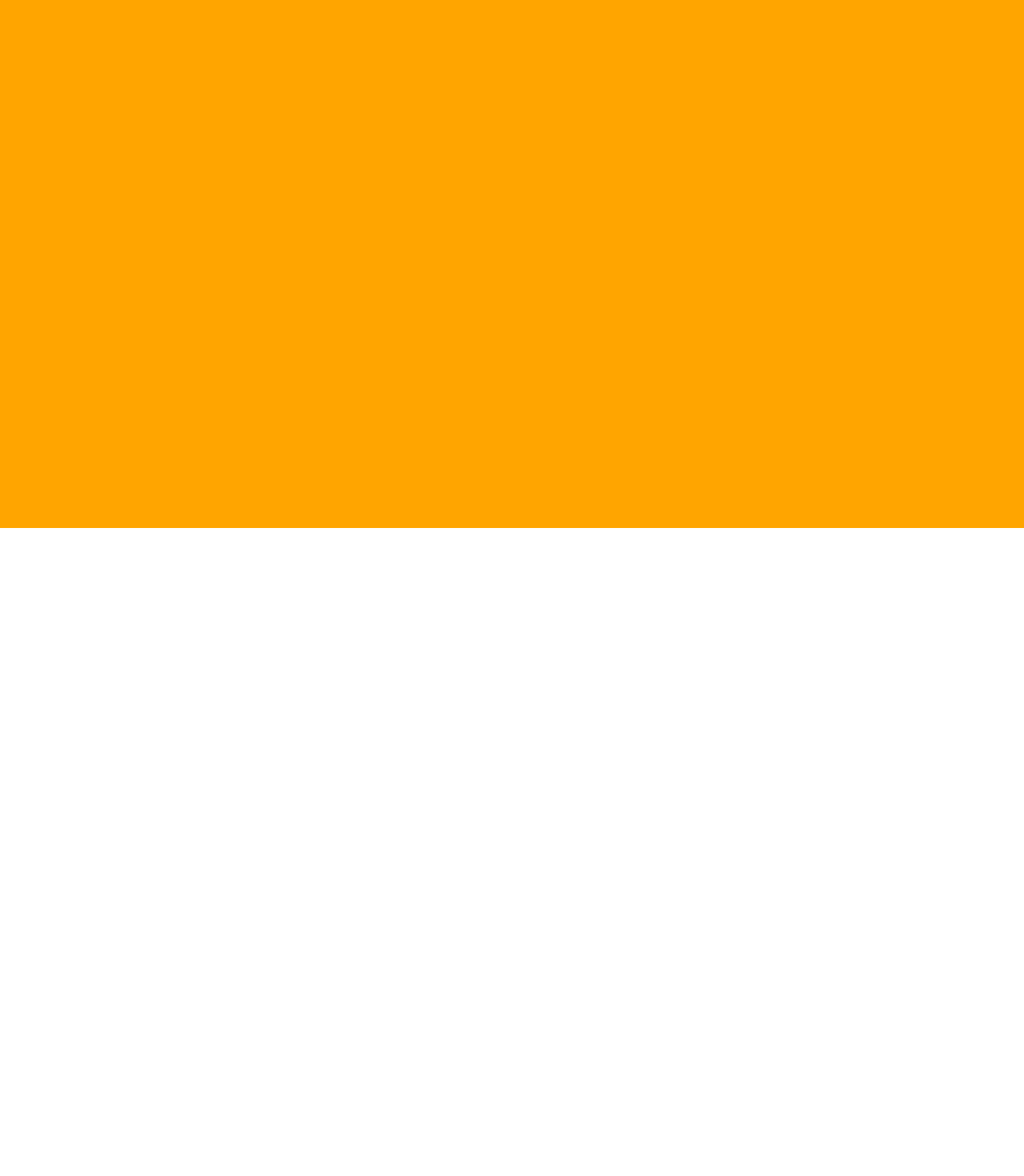
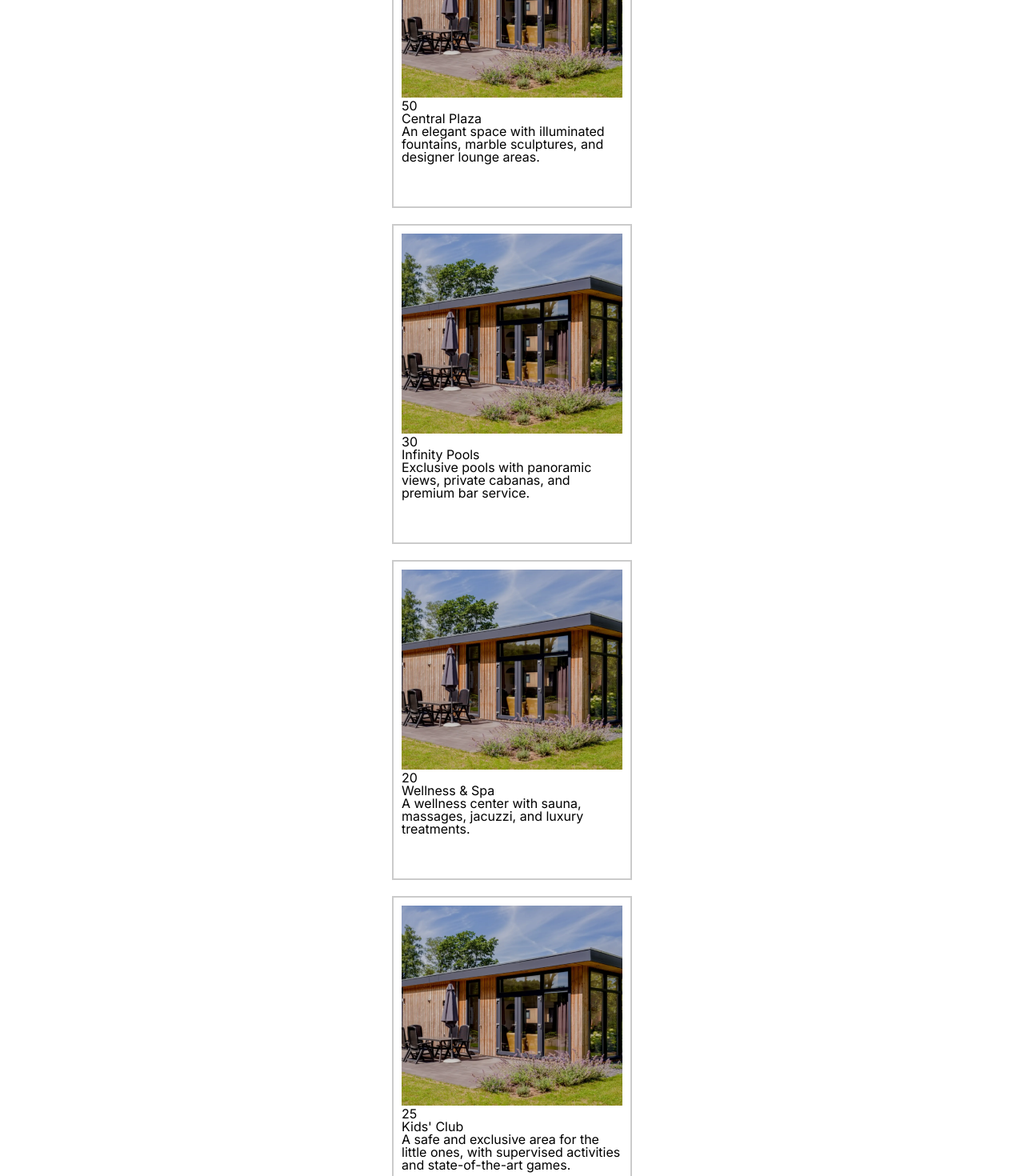
Before and after one commit to JDiegx/residential-complex-web-project, a React (Vite) app: page /booking in a window 1280 px wide. Shown: the part 220-1690 px from the top of the page at 80% size. Before the commit the page ends 880 px from the top, so only its background shows below. Built offline with nearby package versions, Linux system fonts and the light colour scheme.

Commit message:
Update4: 31/03/2025

```diff
--- a/src/components/common/Calendar/Calendar.jsx
+++ b/src/components/common/Calendar/Calendar.jsx
@@ -2,7 +2,7 @@ import React, { useState, useEffect } from 'react'
 import "./Calendar.css"
 import { calendar } from '../../../data/data'
 
-const Calendar = () => {
+const Calendar = ({nameZone}) => {
     const [days, setDays] = useState([])
     const [hours, setHours] = useState([])
 
@@ -11,7 +11,10 @@ const Calendar = () => {
         setHours(calendar[1])
     }, [calendar])
 
-    const reserve = (day, hour)=> {alert(`Se solicita reserva para el dia ${day} a las ${hour}`)}
+    // onClick={()=> reserve(i, hour)}
+    // const reserve = (day, hour)=> alert(`Se solicita reserva en ${nameZone} para el dia ${day} a las ${hour}`)
+
+    const reserve = (day, hour)=> alert(`Se solicita reserva en ${nameZone} para el dia ${day} a las ${hour}`)
 
     return (
         <table className='calendar-table'>
--- a/src/components/common/Header/Header.css
+++ b/src/components/common/Header/Header.css
@@ -10,6 +10,7 @@
     box-sizing: border-box;
     position: sticky;
     top: 0;
+    z-index: 1000;
 }
 
 .header__logo {
--- a/src/components/pages/Booking/Booking.css
+++ b/src/components/pages/Booking/Booking.css
@@ -1,5 +1,36 @@
-.booking{
+.booking-zones {
     width: 100%;
-    height: 100vh;
-    background-color: orange;
+    display: flex;
+    flex-direction: column;
+    align-items: center;
+    gap: 20px;
 }
+
+.booking-zones__zone {
+    width: 300px;
+    height: 400px;
+    background-color: rgb(255, 255, 255);
+    opacity: 0;
+    transform: translateY(20px);
+    animation: fadeInUp 0.5s ease-out forwards;
+    border: 2px solid rgba(0, 0, 0, 0.203);
+    padding: 10px;
+    box-sizing: border-box;
+}
+
+.booking-zones__image{
+    width: 100%;
+    height: 250px;
+}
+
+
+@keyframes fadeInUp {
+    from {
+        opacity: 0;
+        transform: translateY(20px);
+    }
+    to {
+        opacity: 1;
+        transform: translateY(0);
+    }
+}
--- a/src/components/pages/Booking/Booking.jsx
+++ b/src/components/pages/Booking/Booking.jsx
@@ -1,13 +1,30 @@
-import React from 'react'
+import React, { useState, useEffect } from 'react'
 import "./Booking.css"
 import Header from '../../common/Header/Header.jsx'
+import { zones } from '../../../data/data.js'
+import betaImage from '/img/1.png'
 
 const Booking = () => {
+  const [residentialZones, setResidentialZones] = useState([])
+
+  useEffect(() => {
+    setResidentialZones(zones)
+  }, [zones])
+
   return (
     <>
       <Header />
-      <div className='booking'>
-        Booking
+      <div className='booking-zones'>
+        {
+          residentialZones.map((zone) =>
+            <div className='booking-zones__zone' key={zone.id}>
+              <img className='booking-zones__image' src={betaImage} alt={`Image of ${zone.name}`} />
+              <p className='booking-zonas__capacity'>{zone.capacity}</p>
+              <h2 className='booking-zones__tittle'>{zone.name}</h2>
+              <p className='booking-zones__description'>{zone.description}</p>
+            </div>
+          )
+        }
       </div>
     </>
   )
--- a/src/components/pages/Dashboard/Dashboard.css
+++ b/src/components/pages/Dashboard/Dashboard.css
@@ -0,0 +1,12 @@
+.dashboard{
+    display: flex;
+    flex-direction: column;
+    justify-content: space-evenly;
+    align-items: center;
+    gap: 20px;
+}
+
+.dashboard h2{
+    font-size: 25px;
+    font-weight: 800;
+}
--- a/src/components/pages/Dashboard/Dashboard.jsx
+++ b/src/components/pages/Dashboard/Dashboard.jsx
@@ -1,11 +1,22 @@
 import React from 'react'
 import Header from '../../common/Header/Header'
+import './Dashboard.css'
+import Calendar from '../../common/Calendar/Calendar'
+import { zones } from '../../../data/data'
 
 const Dashboard = () => {
   return (
     <>
       <Header />
-      <div>Dashboard</div>
+      <div className='dashboard'>
+        {
+          zones.map((zone) =>
+          <div key={zone.id}>
+            <h2>{zone.name}</h2>
+            <Calendar nameZone={zone.name} />
+          </div>)
+        }
+      </div>
     </>
   )
 }
--- a/src/data/data.js
+++ b/src/data/data.js
@@ -1,6 +1,5 @@
-
 export const calendar = [
-    ["Sunday", "Monday", "Tuesday", "Wednesday", "Thursday", "Friday", "Saturday"],
+    ["Monday", "Tuesday", "Wednesday", "Thursday", "Friday"],
     [
         "10:00 - 11:00",
         "11:00 - 12:00",
@@ -13,3 +12,76 @@ export const calendar = [
         "18:00 - 19:00"
     ]
 ]
+
+export const zones = [
+    {
+        id: 1,
+        name: "Central Plaza",
+        description: "An elegant space with illuminated fountains, marble sculptures, and designer lounge areas.",
+        image: "plaza_central.jpg",
+        capacity: 50,
+    },
+    {
+        id: 2,
+        name: "Infinity Pools",
+        description: "Exclusive pools with panoramic views, private cabanas, and premium bar service.",
+        image: "infinity_pools.jpg",
+        capacity: 30,
+    },
+    {
+        id: 3,
+        name: "Wellness & Spa",
+        description: "A wellness center with sauna, massages, jacuzzi, and luxury treatments.",
+        image: "wellness_spa.jpg",
+        capacity: 20,
+    },
+    {
+        id: 4,
+        name: "Kids' Club",
+        description: "A safe and exclusive area for the little ones, with supervised activities and state-of-the-art games.",
+        image: "kids_club.jpg",
+        capacity: 25,
+    },
+    {
+        id: 5,
+        name: "Gourmet Restaurant",
+        description: "High-end international cuisine with renowned chefs and a world-class wine list.",
+        image: "gourmet_restaurant.jpg",
+        capacity: 40,
+    },
+    {
+        id: 6,
+        name: "VIP Event Hall",
+        description: "A sophisticated space for private events with luxury catering service and cutting-edge technology.",
+        image: "vip_event_hall.jpg",
+        capacity: 100,
+    },
+    {
+        id: 7,
+        name: "Executive Clubhouse",
+        description: "An exclusive lounge with private meeting rooms, a library, and concierge service.",
+        image: "executive_clubhouse.jpg",
+        capacity: 35,
+    },
+    {
+        id: 8,
+        name: "Premium Sports Zone",
+        description: "Top-level facilities with tennis courts, paddle courts, golf courses, and a high-performance gym.",
+        image: "premium_sports_zone.jpg",
+        capacity: 50,
+    },
+    {
+        id: 9,
+        name: "Zen Gardens & Green Areas",
+        description: "Spaces designed for relaxation with illuminated pathways, artificial lakes, and lush vegetation.",
+        image: "zen_gardens.jpg",
+        capacity: 60,
+    },
+    {
+        id: 10,
+        name: "Private Underground Parking",
+        description: "Spacious and secure, with direct access to residences and 24/7 valet parking service.",
+        image: "private_parking.jpg",
+        capacity: 200,
+    }
+];
```
Also changed, not shown: public/img/1.png (added), 1 other file (tests, documents, lock files or other folders).
